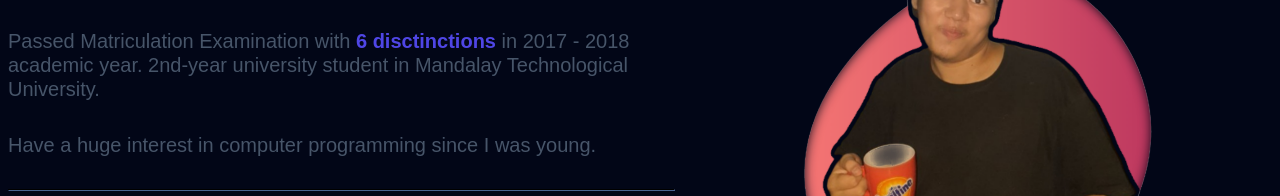
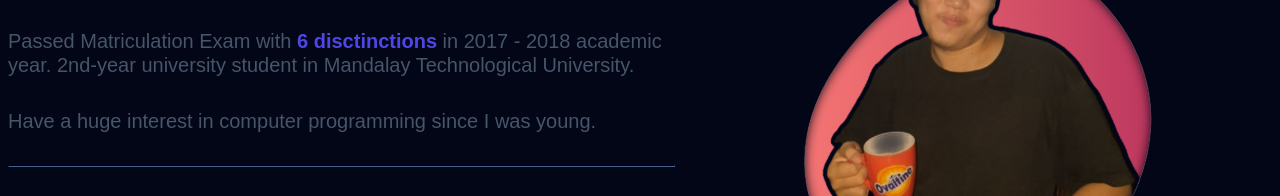
Before and after one commit to Phyo-Thu-Nyein/portfolio_2024, a website built with Vite: page index.html in a window 1280 px wide. Shown: the part 1108-1304 px from the top of the page. Built offline with nearby package versions, Linux system fonts and the light colour scheme; a web font is replaced by a local one.

Commit message:
Update index.html
changed text "Examination" to "Exam"

```diff
--- a/index.html
+++ b/index.html
@@ -128,7 +128,7 @@
             positive impact.
           </p>
           <p class="about__description">
-            Passed Matriculation Examination with
+            Passed Matriculation Exam with
             <strong>6 disctinctions</strong> in 2017 - 2018 academic year.
             2nd-year university student in Mandalay Technological University.
           </p>
```
